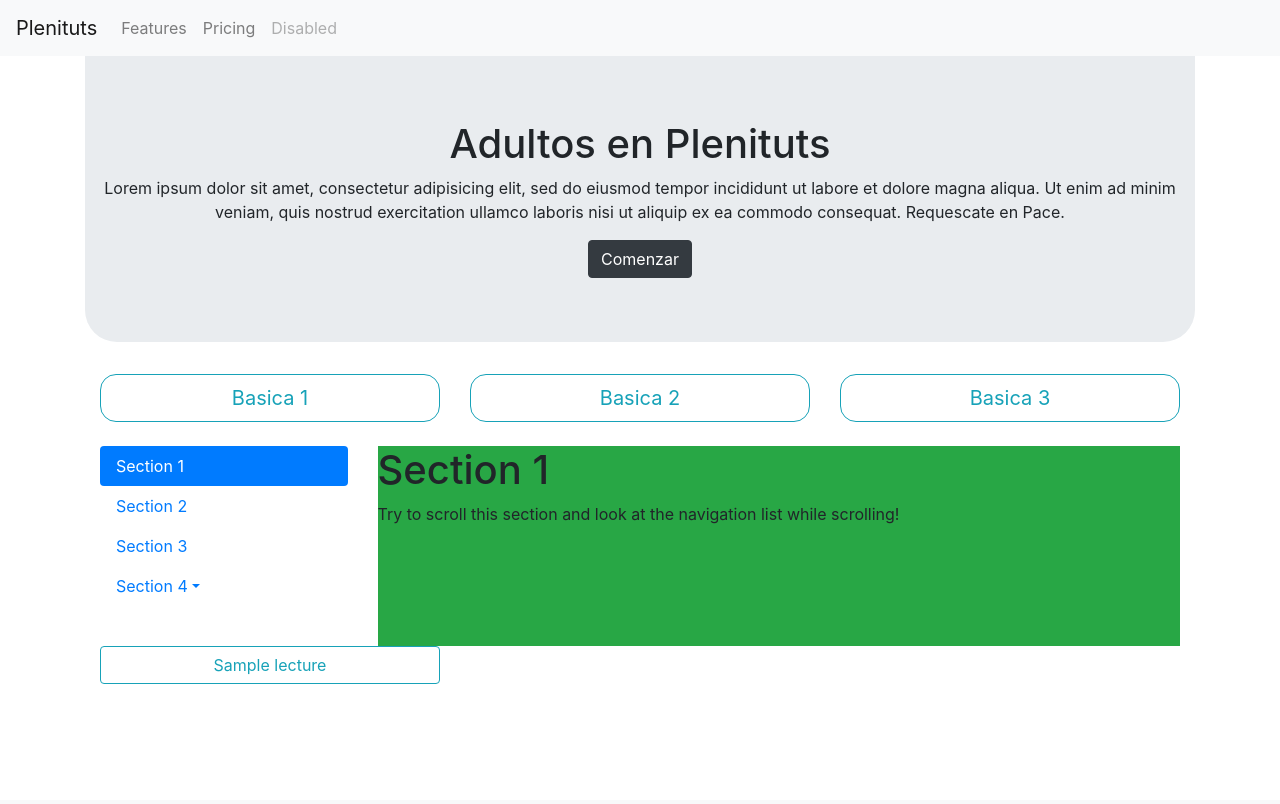
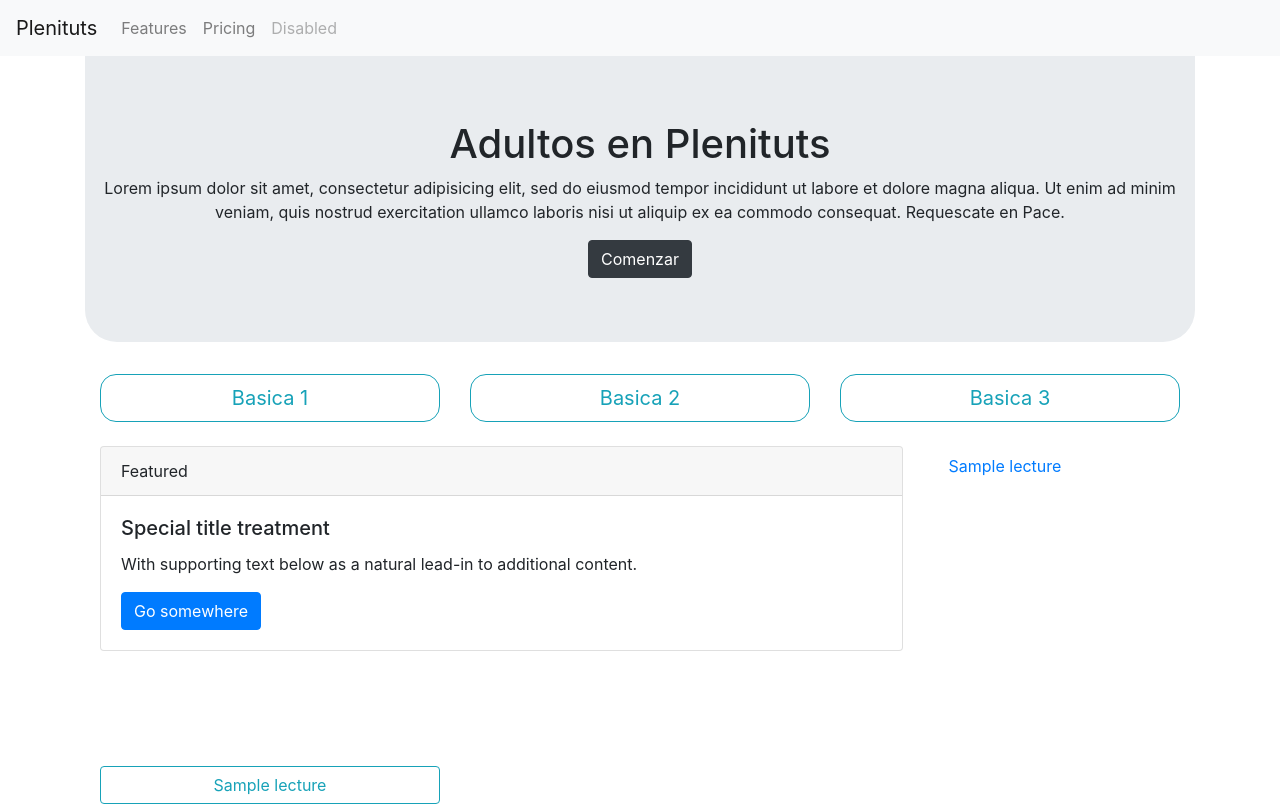
Before and after one commit to AlexGuDu/PleniTuts, a Django app: page /lectureblock/1/ in a window 1280 px wide. Before the commit the page ends 684 px from the top, so only its background shows below. Run offline with Django 3.2, Linux system fonts and the light colour scheme; tables that the repository leaves empty hold one stand-in row (values such as "Sample post"); some libraries are stand-ins or nearby versions.

Commit message:
model change and js test to auto generation of navlink elements

```diff
--- a/PleniApp/models.py
+++ b/PleniApp/models.py
@@ -7,3 +7,5 @@ class Lecture(models.Model):
     videourl = models.CharField(max_length=200)
     unit_index = models.IntegerField(default=0)
     lecture_type_index = models.IntegerField(default=0)
+    lecture_index_number = models.IntegerField(default=0)
+    navlinkid = models.CharField(default='navlink_' ,max_length=20)
--- a/PleniApp/templates/pleniapp/base.html
+++ b/PleniApp/templates/pleniapp/base.html
@@ -8,6 +8,7 @@
     <script src="https://code.jquery.com/jquery-3.3.1.slim.min.js" integrity="sha384-q8i/X+965DzO0rT7abK41JStQIAqVgRVzpbzo5smXKp4YfRvH+8abtTE1Pi6jizo" crossorigin="anonymous"></script>
     <script src="https://cdnjs.cloudflare.com/ajax/libs/popper.js/1.14.3/umd/popper.min.js" integrity="sha384-ZMP7rVo3mIykV+2+9J3UJ46jBk0WLaUAdn689aCwoqbBJiSnjAK/l8WvCWPIPm49" crossorigin="anonymous"></script>
     <script src="https://stackpath.bootstrapcdn.com/bootstrap/4.1.3/js/bootstrap.min.js" integrity="sha384-ChfqqxuZUCnJSK3+MXmPNIyE6ZbWh2IMqE241rYiqJxyMiZ6OW/JmZQ5stwEULTy" crossorigin="anonymous"></script>
+
     <link rel="stylesheet" href="{% static "css/base.css" %}">
     <title>Plenituts</title>
   </head>
--- a/PleniApp/templates/pleniapp/details.html
+++ b/PleniApp/templates/pleniapp/details.html
@@ -1,6 +1,8 @@
 {% extends 'pleniapp/base.html' %}
 
 {% block content %}
+<br>
+{% include 'pleniapp/__unit_group.html' %}
   <h3>{{lecture.title}}</h3>
   <div class="card">
 
--- a/PleniApp/templates/pleniapp/index_selected_unit.html
+++ b/PleniApp/templates/pleniapp/index_selected_unit.html
@@ -10,56 +10,49 @@
       </div>
 </div>
 
-
-
 {% include 'pleniapp/__unit_group.html' %}
 
-<div class="container-fluid" id="scrolltest" data-spy="scroll" data-target="#myScrollspy" data-offset="1">
+<div class="container-fluid" >
   <div class="row">
-    <nav class="col-sm-3 col-4" id="myScrollspy">
+    <div class="col-sm-9">
+      <div class="card">
+        <div class="card-header">
+          Featured
+        </div>
+        <div class="card-body">
+          <h5 class="card-title">Special title treatment</h5>
+          <p class="card-text">With supporting text below as a natural lead-in to additional content.</p>
+          <a href="#" class="btn btn-primary">Go somewhere</a>
+        </div>
+      </div>
+    </div>
+    <nav class="col-sm-3" id="scrolltest" >
       <ul class="nav nav-pills flex-column">
+
+        {% for lecture in lectures %}
+
         <li class="nav-item">
-          <a class="nav-link active" href="#section1">Section 1</a>
+          <a class="nav-link" id="{{ lecture.navlinkid }}" href>{{lecture.title}}</a>
         </li>
-        <li class="nav-item">
-          <a class="nav-link" href="#section2">Section 2</a>
-        </li>
-        <li class="nav-item">
-          <a class="nav-link" href="#section3">Section 3</a>
-        </li>
-        <li class="nav-item dropdown">
-          <a class="nav-link dropdown-toggle" data-toggle="dropdown" href="#">Section 4</a>
-          <div class="dropdown-menu">
-            <a class="dropdown-item" href="#section41">Link 1</a>
-            <a class="dropdown-item" href="#section42">Link 2</a>
-          </div>
-        </li>
+
+        {% endfor %}
+
       </ul>
     </nav>
-    <div class="col-sm-9 col-8">
-      <div id="section1" class="bg-success">
-        <h1>Section 1</h1>
-        <p>Try to scroll this section and look at the navigation list while scrolling!</p>
-      </div>
-      <div id="section2" class="bg-warning">
-        <h1>Section 2</h1>
-        <p>Try to scroll this section and look at the navigation list while scrolling!</p>
-      </div>
-      <div id="section3" class="bg-secondary">
-        <h1>Section 3</h1>
-        <p>Try to scroll this section and look at the navigation list while scrolling!</p>
-      </div>
-      <div id="section41" class="bg-danger">
-        <h1>Section 4-1</h1>
-        <p>Try to scroll this section and look at the navigation list while scrolling!</p>
-      </div>
-      <div id="section42" class="bg-info">
-        <h1>Section 4-2</h1>
-        <p>Try to scroll this section and look at the navigation list while scrolling!</p>
-      </div>
-    </div>
   </div>
 </div>
+
+<script type="text/javascript">
+  {% for navlinkid in navlinkid_list %}
+    var thing = {{navlinkid}}.id;
+    {{ navlinkid }}.addEventListener('click', function(event){
+      console.log('hey' + " " + thing)
+      event.preventDefault();
+    });
+  {% endfor %}
+
+</script>
+
 
   <div class="container">
     <div class="row">
--- a/PleniApp/views.py
+++ b/PleniApp/views.py
@@ -14,8 +14,14 @@ def index(request):
 
 def index_selected_unit(request, id):
     selected_lectures = Lecture.objects.filter(unit_index=id)
+    navlinkid_list = list()
+    for selected_lecture in selected_lectures:
+        selected_lecture.navlinkid += str(selected_lecture.lecture_index_number)
+        navlinkid_list.append(selected_lecture.navlinkid)
+
     context = {
-        'lectures': selected_lectures
+        'lectures': selected_lectures,
+        'navlinkid_list': navlinkid_list
     }
     return render(request, 'pleniapp/index_selected_unit.html', context)
 
--- a/static/css/base.css
+++ b/static/css/base.css
@@ -1,16 +1,9 @@
-body {
 
-  }
-
-  div.col-8 div {
-      height: 500px;
-  }
-
-  #scrolltest{
-    position: relative;
-    height: 200px;
-    overflow-y: scroll;
-  }
+ #scrolltest{
+   position: relative;
+   height: 20rem;
+   overflow-y: scroll;
+ }
 
 .jumbotron{
   width: 100%;
```
Also changed, not shown: PleniApp/migrations/0006_auto_20181203_1144.py (added).
